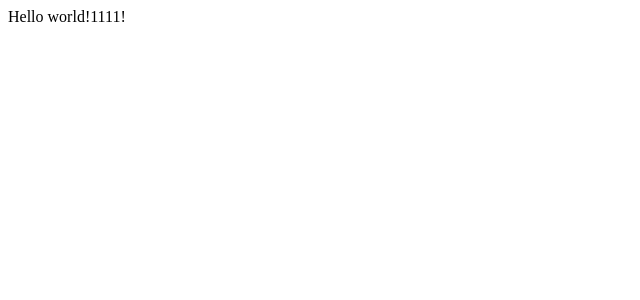
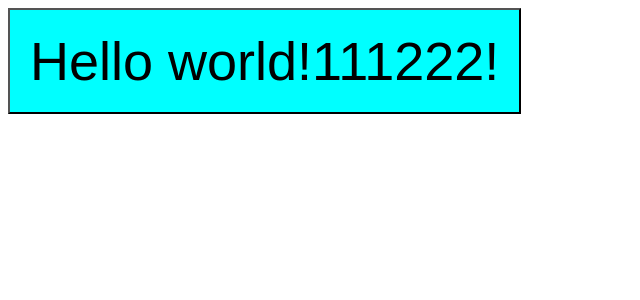
Before and after one commit to ArtErusov/YeaHub, a React app: page / in a window 1280 px wide. Shown: the top 300 px of the page, without its empty margins (0-640 px from the left). Built offline with nearby package versions, Linux system fonts and the light colour scheme.

Commit message:
Set up styles

```diff
--- a/package.json
+++ b/package.json
@@ -17,7 +17,12 @@
     "@types/react-dom": "^19.1.6",
     "@types/webpack": "^5.28.5",
     "@types/webpack-dev-server": "^4.7.2",
+    "css-loader": "^7.1.2",
     "html-webpack-plugin": "^5.6.3",
+    "mini-css-extract-plugin": "^2.9.2",
+    "sass": "^1.89.2",
+    "sass-loader": "^16.0.5",
+    "style-loader": "^4.0.0",
     "ts-loader": "^9.5.2",
     "ts-node": "^10.9.2",
     "typescript": "^5.8.3",
--- /dev/null
+++ b/src/components/App.scss
@@ -0,0 +1,8 @@
+button {
+  background-color: aqua;
+  padding: 20px;
+
+  span {
+    font-size: 54px;
+  }
+}
--- a/src/components/App.tsx
+++ b/src/components/App.tsx
@@ -1,5 +1,9 @@
-import React from 'react';
+import './App.scss';
 
 export const App = () => {
-  return <div>Hello world!1111!</div>;
+  return (
+    <button>
+      <span>Hello world!111222!</span>
+    </button>
+  );
 };
--- a/src/index.tsx
+++ b/src/index.tsx
@@ -1,6 +1,5 @@
 import { createRoot } from 'react-dom/client';
 import { App } from './components/App';
-import React from 'react';
 const root = document.getElementById('root');
 
 if (!root) {
--- a/tsconfig.json
+++ b/tsconfig.json
@@ -4,7 +4,7 @@
     "noImplicitAny": true,
     "module": "ESNext",
     "target": "es5",
-    "jsx": "react",
+    "jsx": "react-jsx",
     "allowJs": true,
     "moduleResolution": "node",
     "allowSyntheticDefaultImports": true,
--- a/webpack.config.ts
+++ b/webpack.config.ts
@@ -2,6 +2,7 @@ import path from 'path';
 import webpack from 'webpack';
 import HtmlWebpackPlugin from 'html-webpack-plugin';
 import type { Configuration as DevServerConfiguration } from "webpack-dev-server";
+import MiniCssExtractPlugin from "mini-css-extract-plugin";
 
 type Mode = "production" | "development"
 
@@ -22,9 +23,18 @@ const isDev = env.mode === "development"
       filename: 'bundle.[contenthash].js',
       clean: true,
     },
-    plugins: [new HtmlWebpackPlugin({ template: path.resolve(__dirname, 'public', 'index.html') })],
+    plugins: [new HtmlWebpackPlugin({ template: path.resolve(__dirname, 'public', 'index.html') }), new MiniCssExtractPlugin()],
     module: {
+      // Порядок важен
       rules: [
+           {
+        test: /\.s[ac]ss$/i,
+        use: [
+          MiniCssExtractPlugin.loader,
+          "css-loader",
+          "sass-loader",
+        ],
+      },
         {
           test: /\.tsx?$/,
           use: 'ts-loader',
```
Also changed, not shown: 1 other file (tests, documents, lock files or other folders).
